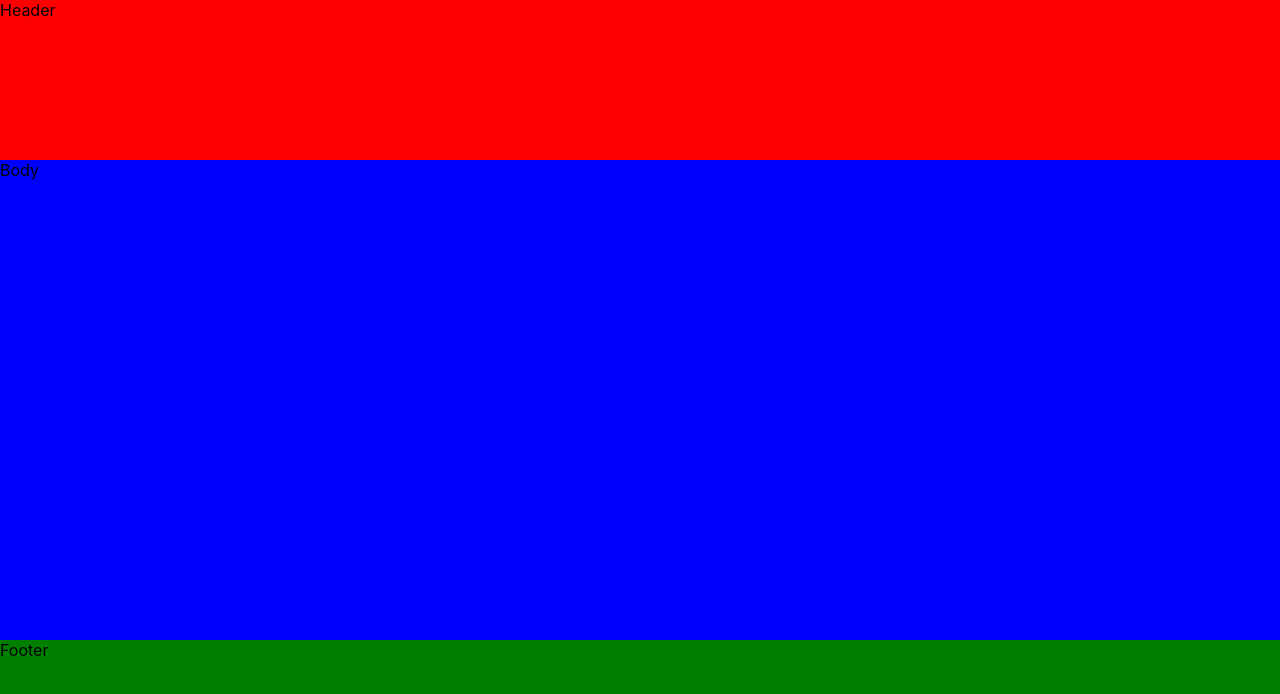
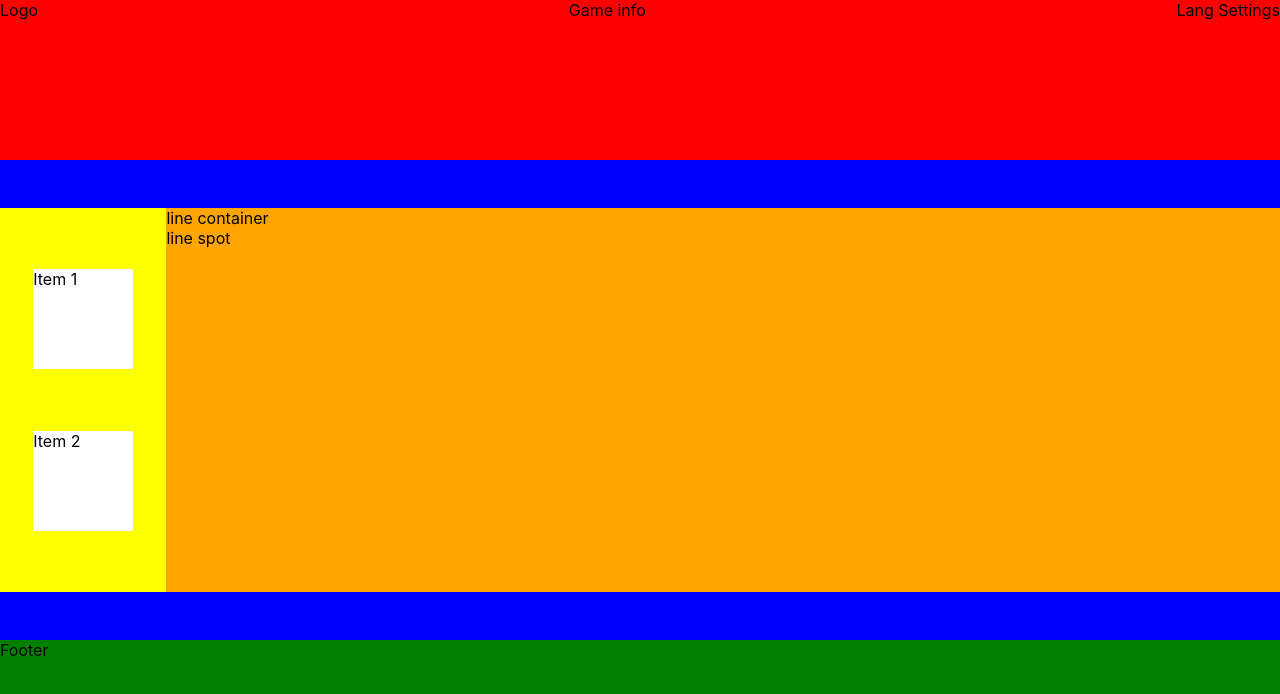
Before and after one commit to michalakweb/that-my-spot, a React (Create React App) app: page / in a window 1280 px wide. Shown: the top 694 px of the page. Built offline with nearby package versions, Linux system fonts and the light colour scheme.

Commit message:
added line and item containers

```diff
--- a/src/App.css
+++ b/src/App.css
@@ -7,14 +7,42 @@
 #header {
   background-color: red;
   height: 20%;
+  display: flex;
+  flex-direction: row;
+  justify-content: space-between;
 }
 
 #body {
   background-color: blue;
+  display: flex;
   flex-grow: 1;
+  flex-direction: row;
+  align-items: center;
 }
 
 #footer {
   background-color: green;
   height: 20%;
 }
+
+#item_container {
+  display: flex;
+  flex-direction: column;
+  background-color: yellow;
+  justify-content: space-evenly;
+  align-items: center;
+  height: 80%;
+  width: 13%;
+}
+
+.item {
+  width: 100px;
+  height: 100px;
+  background-color: white;
+}
+
+#line_container {
+  background-color: orange;
+  height: 80%;
+  width: 87%;
+}
--- a/src/App.js
+++ b/src/App.js
@@ -4,8 +4,24 @@ import "./App.css";
 function App() {
   return (
     <div id="flex-container">
-      <div id="header">Header</div>
-      <div id="body">Body</div>
+      <div id="header">
+        <div id="logo">Logo</div>
+        <div id="game_info">Game info</div>
+        <div id="lang_settings">Lang Settings</div>
+      </div>
+
+      <div id="body">
+        <div id="item_container">
+          <div className="item">Item 1</div>
+          <div className="item">Item 2</div>
+        </div>
+
+        <div id="line_container">
+          line container
+          <div className="line_spot">line spot</div>
+        </div>
+      </div>
+
       <div id="footer">Footer</div>
     </div>
   );
```
